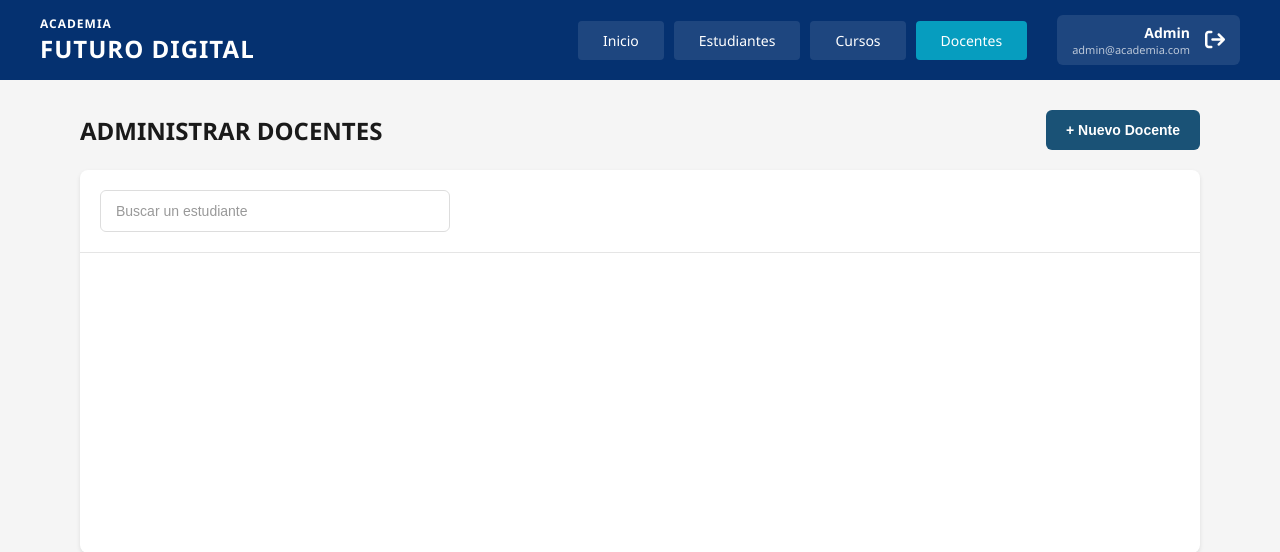
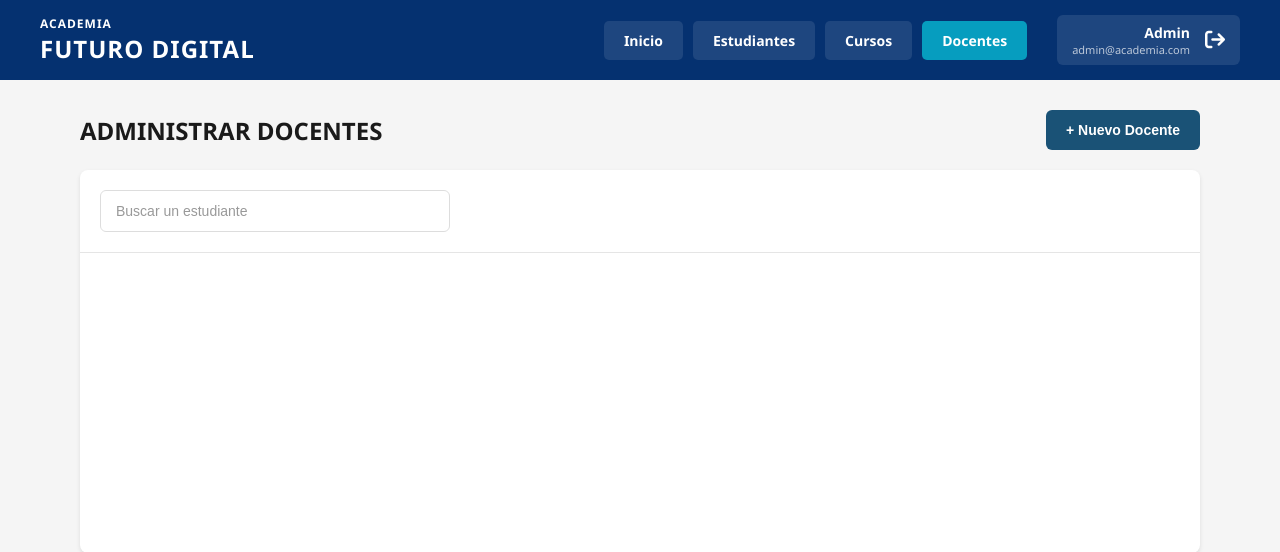
Before and after one commit to Flavia-Valencia/OpusCore, a PHP site: page /admin-docentes.php in a window 1280 px wide. Shown: the top 552 px of the page. Run offline with PHP 8.4, Linux system fonts and the light colour scheme.

Commit message:
más modificaciones

```diff
--- a/admin-docentes.php
+++ b/admin-docentes.php
@@ -15,10 +15,10 @@
             <span class="logo-big">FUTURO DIGITAL</span>
         </div>
         <nav class="nav">
-            <a href="#" class="nav-btn">Inicio</a>
-            <a href="./admin-estudiantes.php" class="nav-btn">Estudiantes</a>
-            <a href="./admin-cursos.php" class="nav-btn">Cursos</a>
-            <a href="./admin-docentes.php" class="nav-btn active">Docentes</a>
+            <a href="#" class="btn-nav">Inicio</a>
+            <a href="./admin-estudiantes.php" class="btn-nav">Estudiantes</a>
+            <a href="./admin-cursos.php" class="btn-nav">Cursos</a>
+            <a href="./admin-docentes.php" class="btn-nav active">Docentes</a>
 
             <div class="user-profile">
                 <div class="user-info">
--- a/css/stylesAdmin.css
+++ b/css/stylesAdmin.css
@@ -48,26 +48,24 @@ body {
     align-items: center;
     gap: 10px;
 }
-
-/* cada boton del menu */
-.nav-btn {
+.btn-nav {
+    width: 100%;
+    padding: 10px 20px;
     background-color: rgba(255, 255, 255, 0.1);
-    color: white;
+    color:#FFFFFF;
     text-decoration: none;
-    padding: 10px 25px;
-    border-radius: 4px;
+    border-radius: 5px;
     font-size: 14px;
-    font-weight: 500;
-    transition: all 0.3s;
+    font-weight: 600;
+    transition: 0.4s;
+    cursor: pointer;
 }
-
-/* cuando paso el mouse por encima del boton */
-.nav-btn:hover {
+.btn-nav:hover {
     background-color: rgba(255, 255, 255, 0.2);
 }
 
 /* boton activo (el que esta seleccionado) */
-.nav-btn.active {
+.btn-nav.active {
     background-color: #069DBF;
 }
 
--- a/css/stylesLogin.css
+++ b/css/stylesLogin.css
@@ -126,7 +126,7 @@
     width: 100%;
     padding: 12px;
     background-color: #053170;
-    color: white;
+    color: #FFFFFF;
     border: none;
     border-radius: 8px;
     cursor: pointer;
```
Also changed, not shown: admin-estudiantes.php (+4 -5 lines), css/stylesEstudiantes.css (added).
